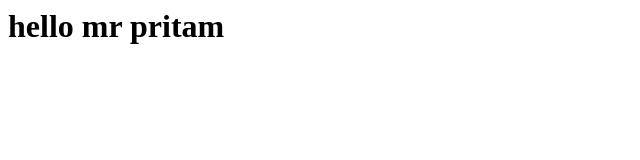
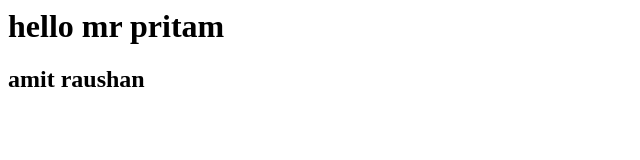
Before and after one commit to ANSHUMANTRIPATHI14/test, a plain HTML site: page index.html in a window 1280 px wide. Shown: the whole page, without its empty margins (0-640 px from the left). Drawn offline with Linux system fonts and the light colour scheme.

Commit message:
amit added on this code

```diff
--- a/index.html
+++ b/index.html
@@ -1 +1,2 @@
 <h1>hello mr pritam</h1>
+<h2>amit raushan</h2>
```
